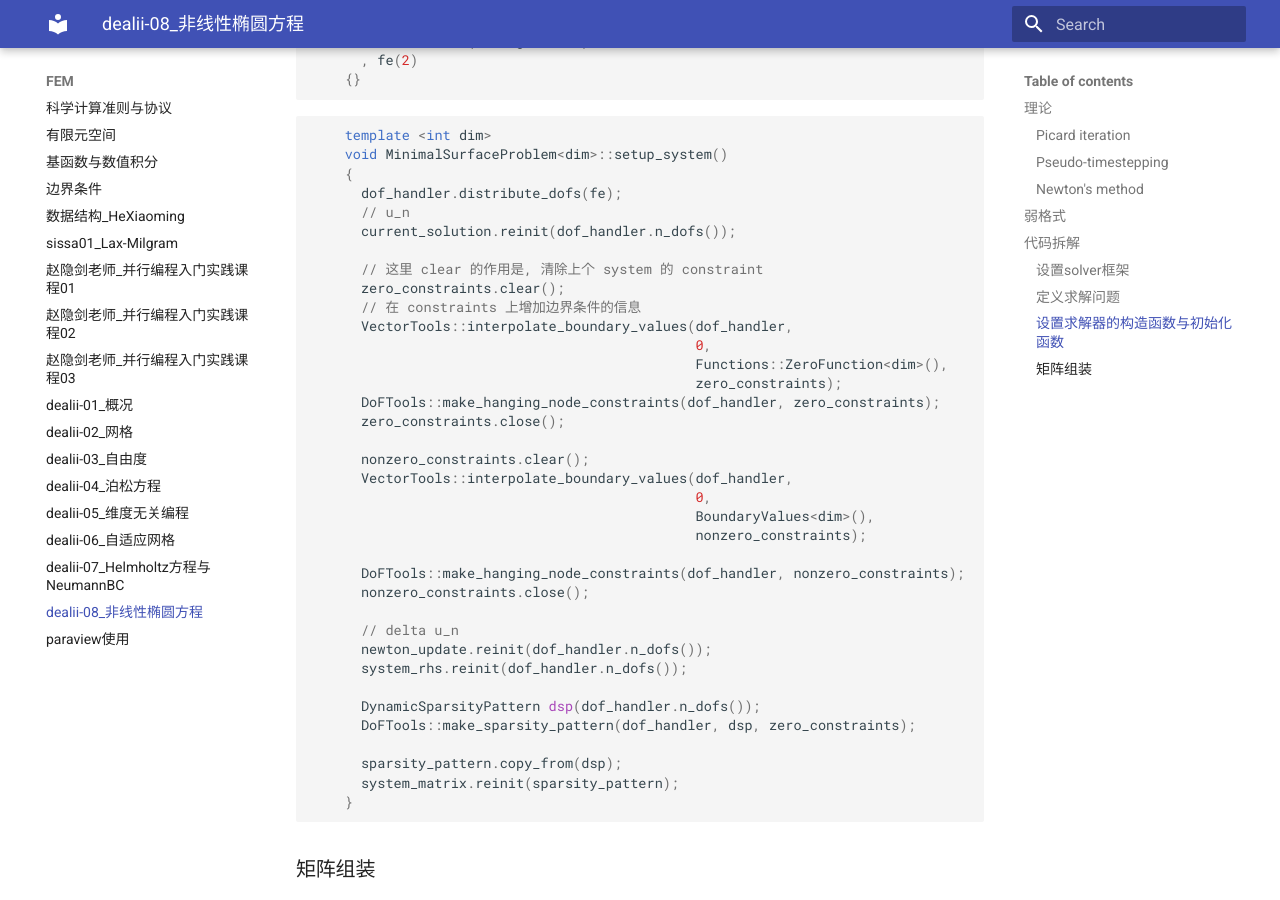
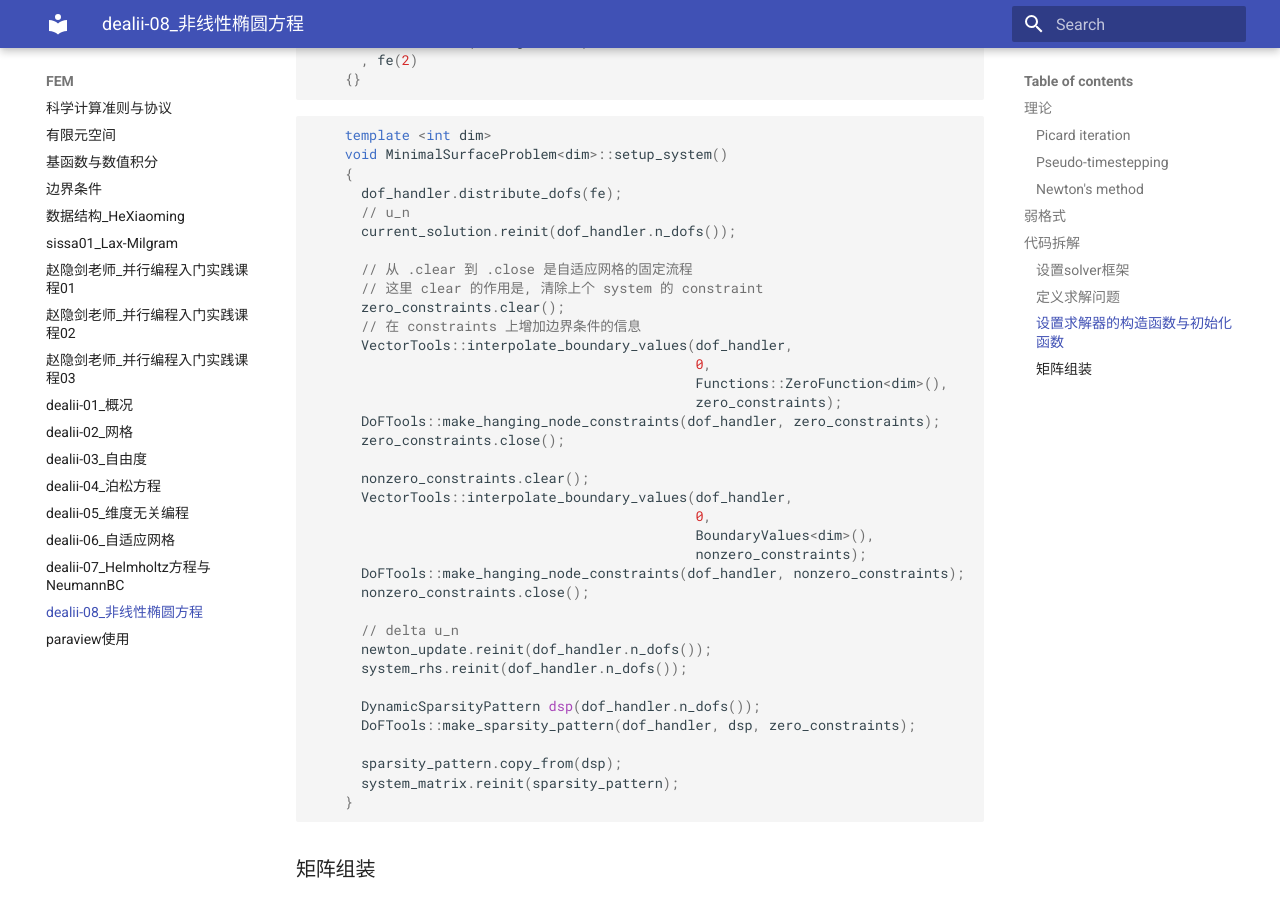
Before and after one commit to ymma98/technotes, an MkDocs documentation site: the page built from docs/FEM/dealii-08_非线性椭圆方程.md, in a window 1280 px wide and 900 px high, scrolled down 8620 px. Built offline with MkDocs 1.6.1 and Material for MkDocs 9.7.7, drawn with Linux system fonts in a browser that asks for light colours; part of the change alters nothing that is shown.

Commit message:
docs/FEM/dealii-08_非线性椭圆方程.md updated from https://stackedit.cn/

```diff
--- a/docs/FEM/dealii-08_非线性椭圆方程.md
+++ b/docs/FEM/dealii-08_非线性椭圆方程.md
@@ -343,6 +343,7 @@ where the surface attains the values $u(x, y) \Big|_{\partial \Omega} = g(x, y)
       // u_n
       current_solution.reinit(dof_handler.n_dofs());
 
+	  // 从 .clear 到 .close 是自适应网格的固定流程
 	  // 这里 clear 的作用是, 清除上个 system 的 constraint
       zero_constraints.clear();
       // 在 constraints 上增加边界条件的信息
@@ -358,7 +359,6 @@ where the surface attains the values $u(x, y) \Big|_{\partial \Omega} = g(x, y)
                                                0,
                                                BoundaryValues<dim>(),
                                                nonzero_constraints);
-
       DoFTools::make_hanging_node_constraints(dof_handler, nonzero_constraints);
       nonzero_constraints.close();
 
@@ -453,7 +453,8 @@ $$
 
 
 <!--stackedit_data:
-eyJoaXN0b3J5IjpbLTEwMDY0NDQxMDAsMTI5NzkxMDkyNywxMD
-k2OTU0NzY4LDIwNzAxOTMyMDgsLTE3MjY4Mzk3OTksMTM3OTAz
-MDI0NywtMTM5MTA0NTIwNywxOTQ1NDQ0MjgxXX0=
+eyJoaXN0b3J5IjpbMTk0NTcxMTUwNywtMTAwNjQ0NDEwMCwxMj
+k3OTEwOTI3LDEwOTY5NTQ3NjgsMjA3MDE5MzIwOCwtMTcyNjgz
+OTc5OSwxMzc5MDMwMjQ3LC0xMzkxMDQ1MjA3LDE5NDU0NDQyOD
+FdfQ==
 -->
```
